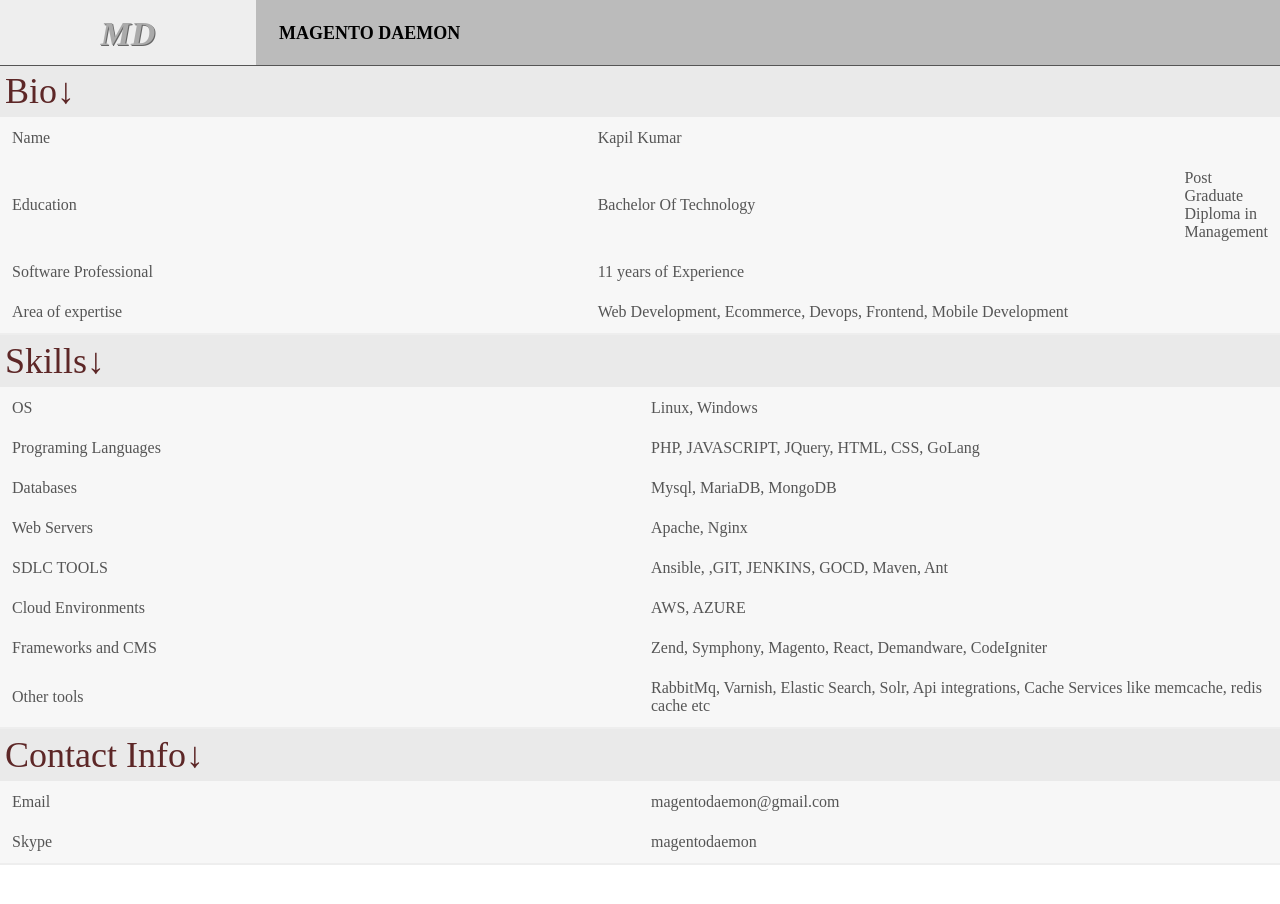
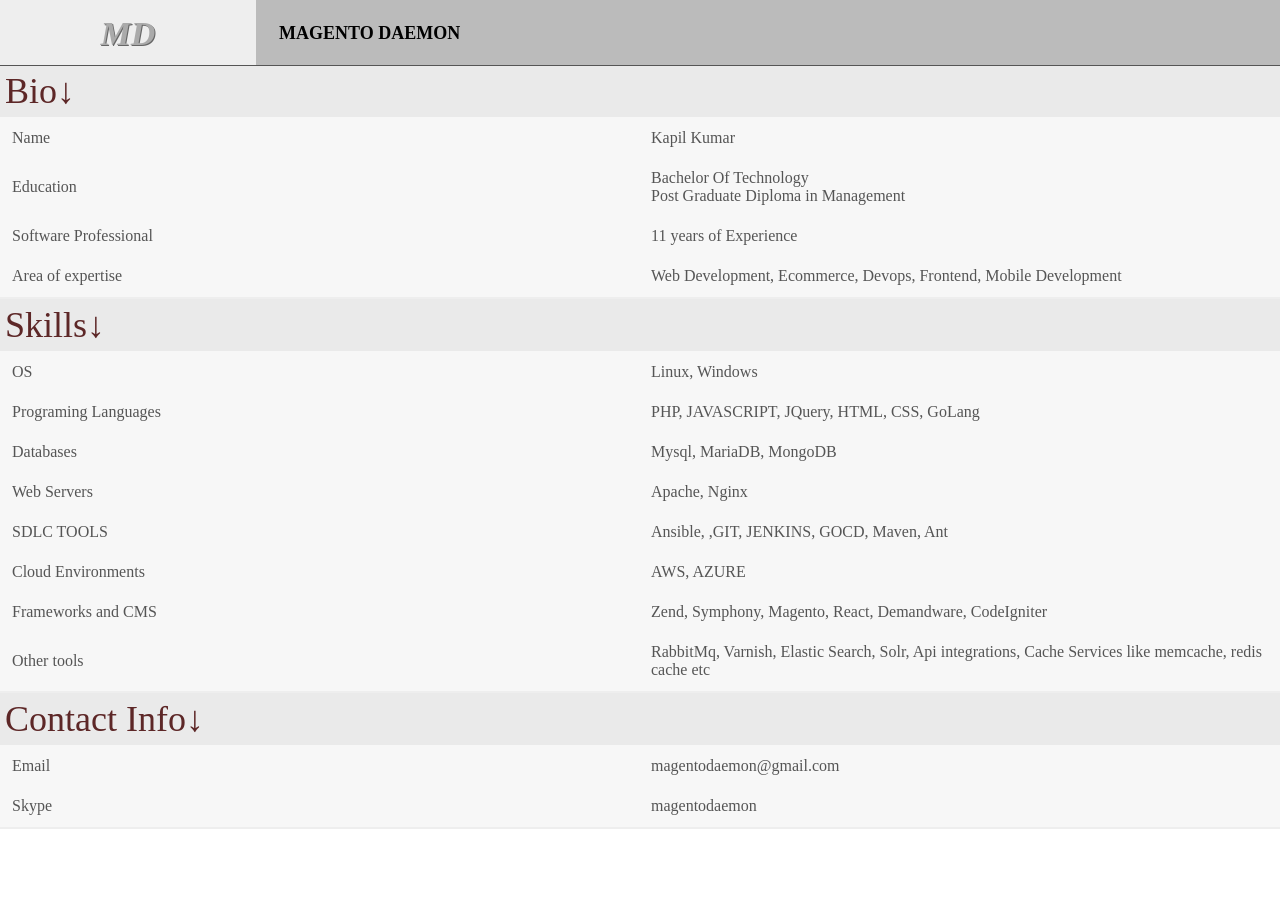
Before and after one commit to magentodaemon/magentodaemon.github.io, a plain HTML site: page index.html in a window 1280 px wide. Drawn offline with Linux system fonts and the light colour scheme.

Commit message:
Update index.html

```diff
--- a/index.html
+++ b/index.html
@@ -32,8 +32,10 @@
 					   </tr>
 					   <tr>
 					   	<td>Education</td>
-                   			   	<td>Bachelor Of Technology</td>
-						<td>Post Graduate Diploma in Management</td>
+                   			   	<td>
+						   Bachelor Of Technology <br>
+						   Post Graduate Diploma in Management
+						</td>
 					   </tr>
 					   <tr>
 						<td>Software Professional</td>
```
